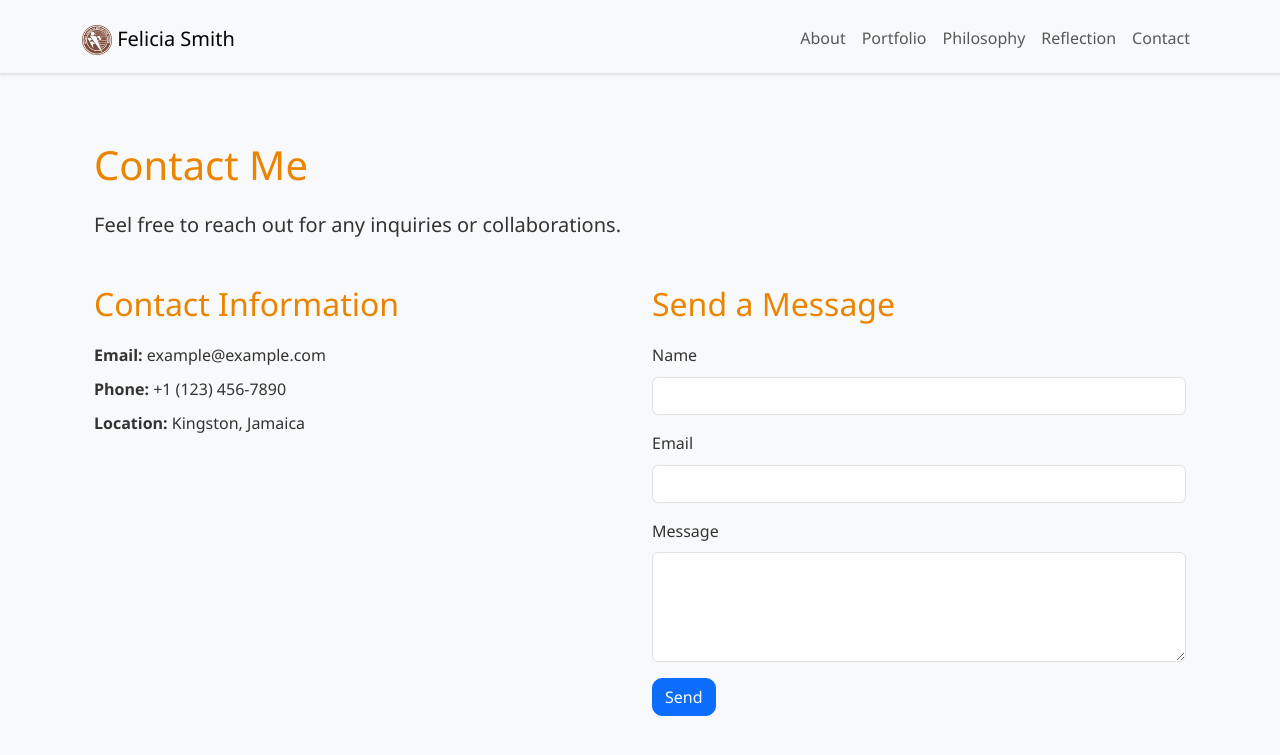
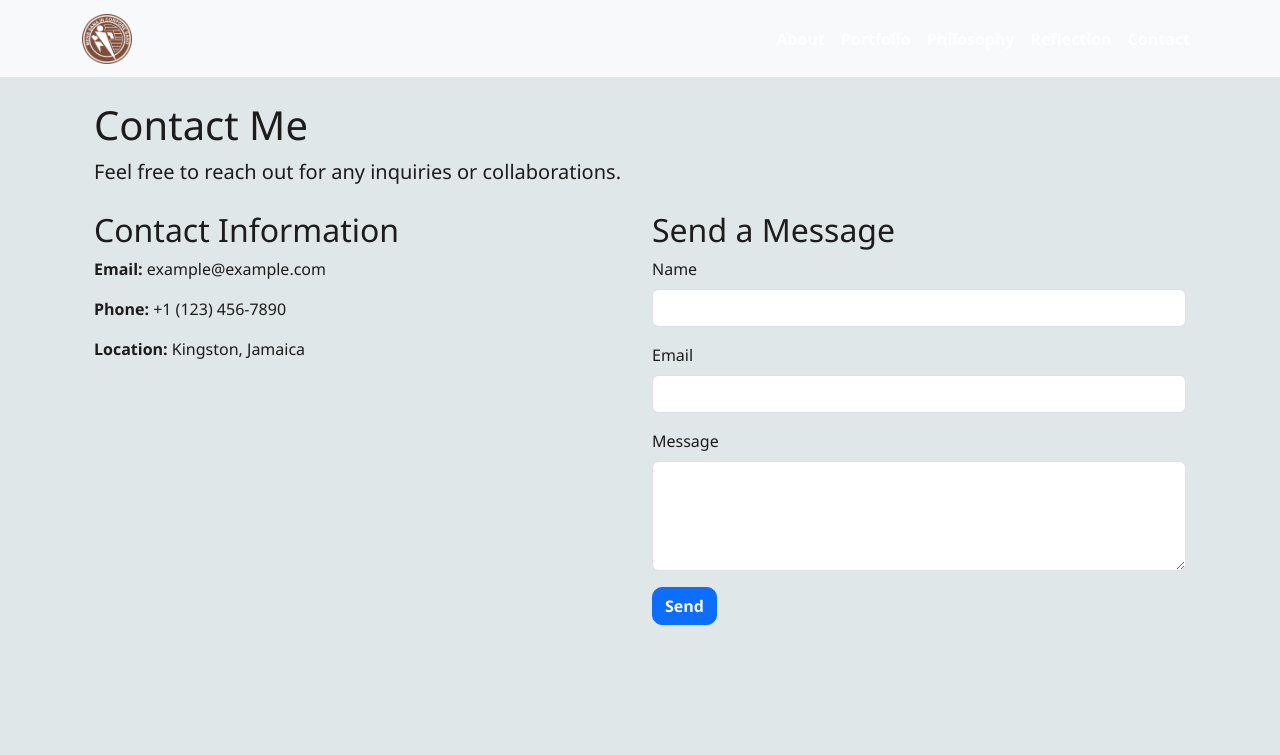
Before and after one commit to jesseRoyal/Portfolio_Website, a Flask app: page /contact in a window 1280 px wide. Shown: the top 755 px of the page. Run offline with Flask 3, Linux system fonts and the light colour scheme.

Commit message:
add a little personality

```diff
--- a/static/styles.css
+++ b/static/styles.css
@@ -1,41 +1,93 @@
 body {
-    font-family: "Segoe UI", sans-serif;
-    background-color: #f8f9fa;
-    color: #333;
-    line-height: 1.6;
+    font-family: 'Segoe UI', Tahoma, Geneva, Verdana, sans-serif;
+    background-color: #e0e7e9; /* Soft gray-blue background */
+    color: #1c1c1c;
+    margin: 0;
+    padding: 0;
 }
 
-h1, h2 {
-    color: #eb8501;
-    margin-top: 20px;
-    margin-bottom: 20px;
+/* Navbar */
+.navbar {
+    background-color: #003d33; /* Deep teal */
 }
 
-p {
-    margin-bottom: 0.5rem;
+.navbar-brand, .nav-link {
+    color: #ffffff !important;
+    font-weight: bold;
 }
 
-.navbar {
-    box-shadow: 0 2px 2px rgba(0,0,0,0.1);
+.nav-link:hover {
+    color: #ffd600 !important; /* Sporty yellow highlight */
 }
 
-.container {
-    padding-top: 10px;
-    padding-bottom: 5px;
+.navbar-brand img {
+    margin-right: 8px;
+}
+
+/* Hero section */
+.hero {
+    background-image: linear-gradient(rgba(0, 61, 51, 0.7), rgba(0, 61, 51, 0.7)), url("{{ url_for('static', filename='image/sports-bg.jpg') }}");
+    background-size: cover;
+    background-position: center;
+    color: #ffffff;
+    text-align: center;
+    padding: 100px 20px;
+    border-radius: 10px;
+    margin-bottom: 2rem;
+    box-shadow: 0 4px 10px rgba(0, 0, 0, 0.3);
+}
+
+.hero h1 {
+    font-size: 3rem;
+    font-weight: 800;
+    text-shadow: 2px 2px #000;
+}
+
+.hero p {
+    font-size: 1.2rem;
+    font-style: italic;
+    text-shadow: 1px 1px #000;
+}
+
+/* Section headings */
+.section-heading {
+    font-size: 2rem;
+    color: #003d33;
+    margin-top: 2rem;
+    margin-bottom: 1rem;
+}
+
+/* Cards / Buttons / Links */
+.card {
+    border: none;
+    box-shadow: 0 4px 10px rgba(0, 0, 0, 0.15);
+    border-radius: 12px;
+    transition: transform 0.2s;
+    background-color: #ffffff;
+}
+
+.card:hover {
+    transform: scale(1.02);
 }
 
 .btn {
+    font-weight: 600;
     border-radius: 10px;
 }
 
-a {
-    color: #c9fd0d;
+/* Footer */
+footer {
+    background-color: #003d33;
+    color: #ffffff;
+    padding: 1rem 0;
+    text-align: center;
+    margin-top: 2rem;
 }
 
-a:hover {
-    text-decoration: underline;
+/* File list and messages */
+.file-list {
+    background-color: #ffffff;
+    padding: 1rem;
+    border-radius: 10px;
+    box-shadow: 0 2px 6px rgba(0,0,0,0.1);
 }
-
-ul.list-group {
-    margin-top: 10px;
-}
--- a/templates/base.html
+++ b/templates/base.html
@@ -11,8 +11,7 @@
     <nav class="navbar navbar-expand-lg navbar-light bg-light mb-4">
         <div class="container">
             <a class="navbar-brand" href="{{ url_for('home') }}">
-                <img src="{{ url_for('static', filename='image/Gc-Foster-College.png') }}" alt="Logo" width="30" height="30" class="d-inline-block align-text-top">
-                Felicia Smith
+                <img src="{{ url_for('static', filename='image/Gc-Foster-College.png') }}" alt="Logo" width="50" height="50" class="d-inline-block align-text-top">
             </a>
 
             <!-- Toggle button for mobile -->
```
Also changed, not shown: templates/index.html (+18 -3 lines), static/image/karsten-winegeart-0Wra5YYVQJE-unsplash.jpg (added), static/image/swim.jpg (added), static/image/track.jpg (added).
